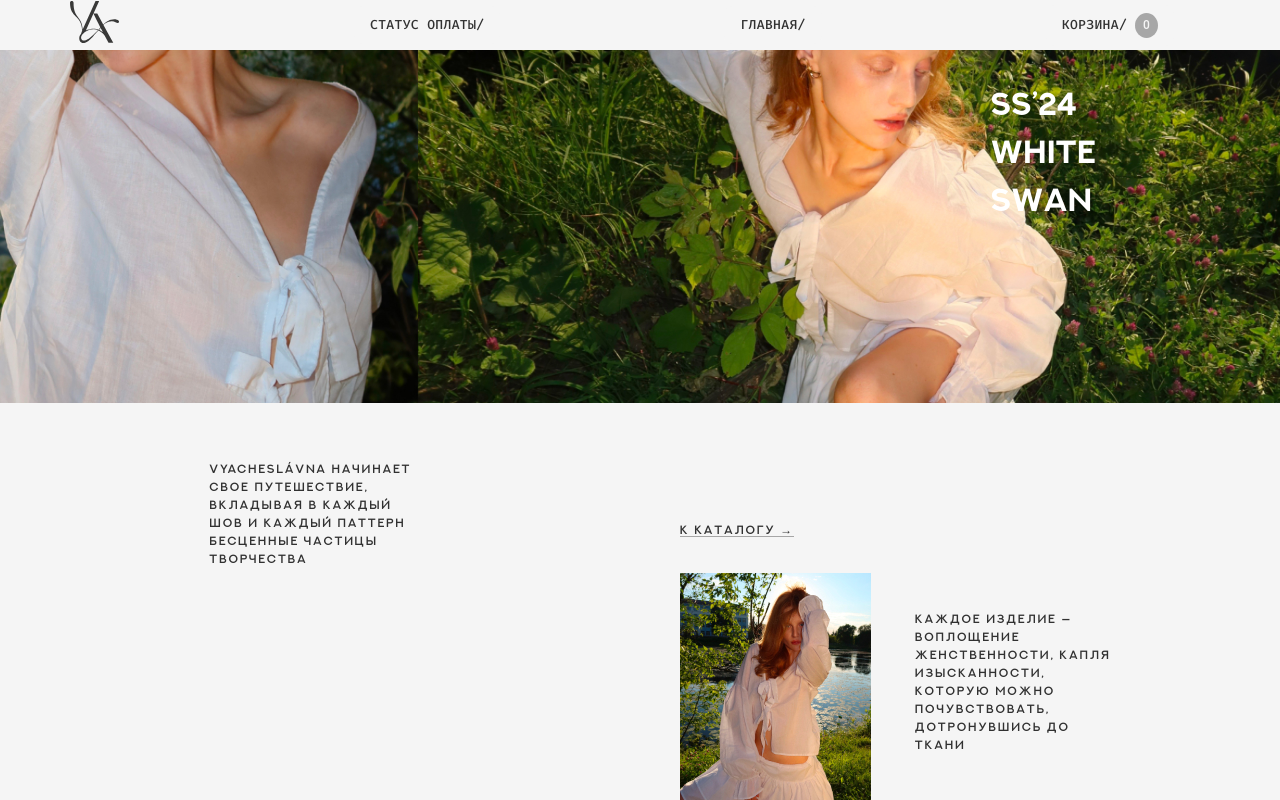
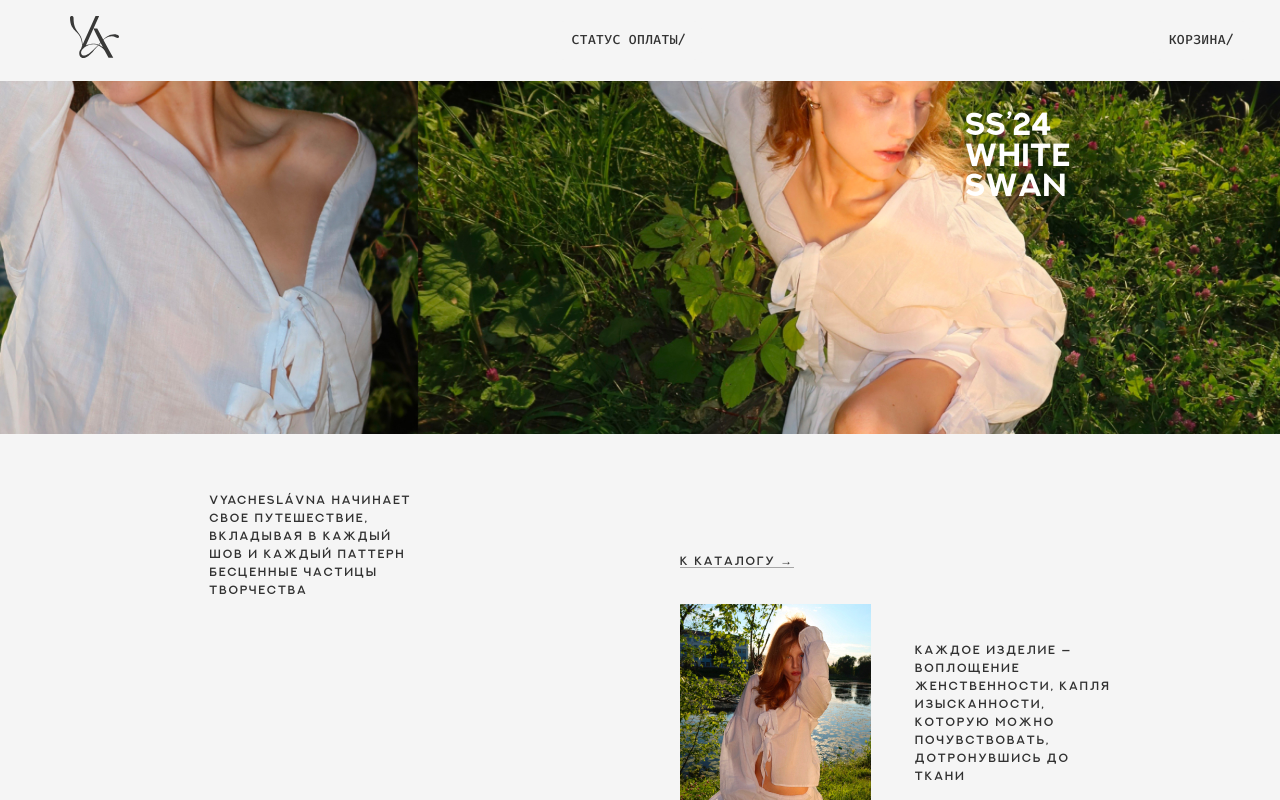
Before and after one commit to yahty01/clothing-store, a React (Create React App) app: page / in a window 1280 px wide. Shown: the top 800 px of the page. Built offline with nearby package versions, Linux system fonts and the light colour scheme; no server answers; the database is empty.

Commit message:
ref: HomePage.tsx and StoreDescription.tsx

```diff
--- a/src/components/navigator/Navigator.tsx
+++ b/src/components/navigator/Navigator.tsx
@@ -28,16 +28,10 @@ export const Navigation = () => {
 					</StyledButton>
 				</StyleDivForButton>
 
-				<StyleDivForButton>
-					<StyledButton onClick={() => handleNavigate('/')} variant="text" size="small">
-						<StyledNavLink to="/">Главная/</StyledNavLink>
-					</StyledButton>
-				</StyleDivForButton>
-
-				<StyleDivForButton>
+				<StyleDivForButton style={{padding: '30px'}}>
 					<StyledButton onClick={() => handleNavigate('/Basket')} variant="text" size="small">
 						<StyledNavLink to="/Basket">Корзина/</StyledNavLink>
-						<BasketCount>{basket.length}</BasketCount> {/* Отображаем количество товаров */}
+						{basket.length !== 0 ? <BasketCount>{basket.length}</BasketCount> : ''} {/* Отображаем количество товаров */}
 					</StyledButton>
 				</StyleDivForButton>
 			</DivForButton>
@@ -46,7 +40,7 @@ export const Navigation = () => {
 };
 
 const GeneralDiv = styled.div`
-  height: 50px;
+  height: 81px;
   width: 100%;
   background-color: ${theme.mainBackgroundColor};
   display: flex;
@@ -54,7 +48,7 @@ const GeneralDiv = styled.div`
 `;
 
 const DivForButton = styled.div`
-  width: 92.135%;
+  width: 100%;
   display: flex;
   align-items: center;
   justify-content: space-between;
--- a/src/pages/homePage/layout/main/Main.tsx
+++ b/src/pages/homePage/layout/main/Main.tsx
@@ -19,8 +19,9 @@ const PhotoWrapper = styled.div`
   &::before {
 	  font-family: "NEXT ART",'Fira Mono', monospace;
     position: absolute;
-    top: 31px;
-    right: 12%;
+	  line-height: 96%;
+    top: 29px;
+    right: 14%;
 	  color: #ffffff;
     content: 'Ss’24 white swan';
     font-weight: bold;
```
